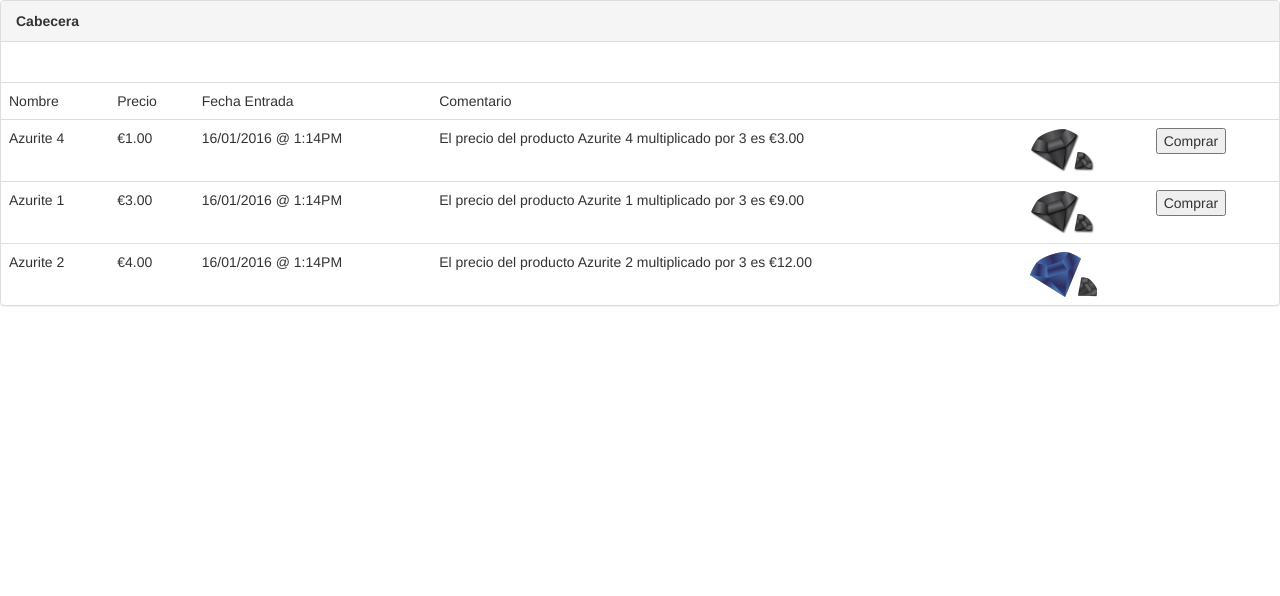
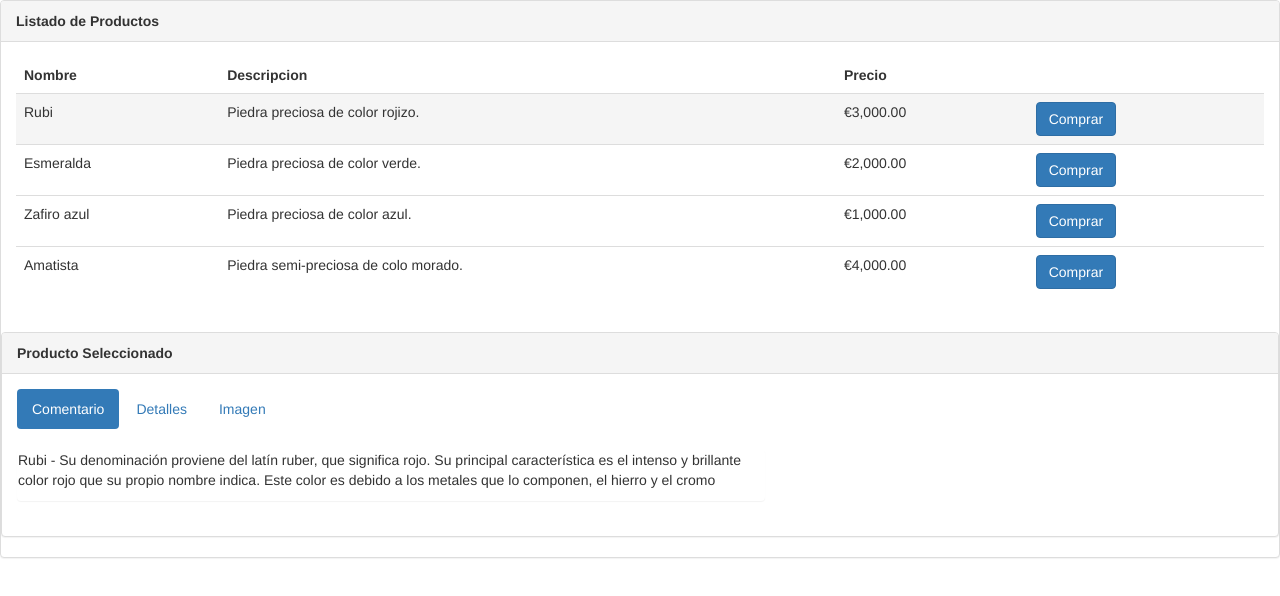
Before and after one commit to fernanzambrano/angularjs-learning, a plain HTML site: page index.html in a window 1280 px wide. Drawn offline with nearby package versions, Linux system fonts and the light colour scheme.

Commit message:
Directives: ng-click, ng-init and ng-class

```diff
--- a/app.js
+++ b/app.js
@@ -1,24 +1,50 @@
 (function(){
 
  	var gems = [
- 				{ name: 'Azurite 1', price: 3.00, visible: true,
- 				  canPurchase: false, dateInput: '1452950043541',
- 				  image: 'images/gems1.png' },
- 				{ name: 'Azurite 2', price: 4.00, visible: true,
+ 				{ name: 'Rubi', price: 3000, visible: true,
  				  canPurchase: true, dateInput: '1452950043541',
- 				  image: 'images/gems2.png' },
- 				{ name: 'Azurite 3', price: 2.00, visible: false,
- 				  canPurchase: true, dateInput: '1452950043541' },
- 				{ name: 'Azurite 4', price: 1.00, visible: true,
- 				  canPurchase: false, dateInput: '1452950043541',
- 				  image: 'images/gems1.png' }
+ 				  image: 'images/rubi.jpg', description: 'Piedra preciosa de color rojizo.',
+ 				  comment: 'Su denominación proviene del latín ruber, que significa rojo. Su principal característica es el intenso y brillante color rojo que su propio nombre indica. Este color es debido a los metales que lo componen, el hierro y el cromo'
+ 				},
+ 				{ name: 'Esmeralda', price: 2000, visible: true,
+ 				  canPurchase: true, dateInput: '1452950043541',
+ 				  image: 'images/esmeralda.jpg', description: 'Piedra preciosa de color verde.',
+ 				  comment: 'La esmeralda ha sido siempre muy valorada, ya que, a pesar de que existían otras piedras verdes, la única cristalina era la esmeralda. En la actualidad, conocemos otras piedras cristalinas de color verde, pero ninguna de ellas es comparable en color y transparencia a la esmeralda. Pertenece a la familia del Berilio y tiene una dureza de 8 en la escala de Mohs'
+ 				},
+ 				{ name: 'Zafiro azul', price: 1000, visible: true,
+ 				  canPurchase: true, dateInput: '1452950043541',
+ 				  image: 'images/zafiro-azul.jpg', description: 'Piedra preciosa de color azul.',
+ 				  comment: 'Como el rubí, pertenece a la familia del Corindón. Su característica distintiva es su intenso color azul; aunque existen zafiros de otras tonalidades, el más valorado y apreciado es el zafiro azul. A cualquier Corindón de color distinto al rojo se le denomina zafiro; de ahí que se adjetive y se le denomine zafiro azul.'
+ 				},
+ 				{ name: 'Amatista', price: 4000, visible: true,
+ 				  canPurchase: true, dateInput: '1452950043541',
+ 				  image: 'images/amatista.jpg', description: 'Piedra semi-preciosa de colo morado.',
+ 				  comment: 'Como ya sabemos, la amatista fue considerada piedra preciosa, pero, tras el descubrimiento de minas en Brasil, su rareza perdió enteros y pasó a formar parte del grupo de piedras semipreciosas'
+ 				}
  			   ];
+
 
  	var app = angular.module('gemStore', []);
  	app.controller('StoreController', storeCtl);
 
  	function storeCtl(){
    		this.products = gems;
+
+   		this.selectTab = function(selTab) {
+   			this.tab = selTab;
+   		};
+
+   		this.isTabSelected = function(tabToEvaluate) {
+   			return this.tab === tabToEvaluate;
+   		};
+
+   		this.selectProduct = function(product) {
+   			this.currentProduct = product;
+   		};
+
+   		this.isProductSelected = function(productToEvaluate) {
+   			return this.currentProduct === productToEvaluate;
+   		};
   	}
 
 })();
--- a/index.html
+++ b/index.html
@@ -1,8 +1,7 @@
 <!DOCTYPE html>
-
-
 <html ng-app="gemStore">
   <head>
+      <meta charset="UTF-8">
       <link rel="stylesheet" href="https://maxcdn.bootstrapcdn.com/bootstrap/3.3.6/css/bootstrap.min.css"
       integrity="sha384-1q8mTJOASx8j1Au+a5WDVnPi2lkFfwwEAa8hDDdjZlpLegxhjVME1fgjWPGmkzs7" crossorigin="anonymous">
   </head>
@@ -12,32 +11,72 @@
 <body ng-controller="StoreController as store">
 
   <div class="panel panel-default">
-    <div class="panel-heading"><b>Cabecera</b></div>
+    <div class="panel-heading"><b>Listado de Productos</b></div>
     <div class="panel-body">
-      <p></p>
-    </div>
-
       <table class="table">
         <thead>
-        <td>Nombre</td>
-        <td>Precio</td>
-        <td>Fecha Entrada</td>
-        <td>Comentario</td>
+          <td><b>Nombre</b></td>
+          <td><b>Descripcion</b></td>
+          <td><b>Precio</b></td>
           <td></td>
         </thead>
 
-      <tr ng-repeat="product in store.products | limitTo:20 | orderBy:'price'" ng-show="product.visible">
+        <tbody ng-init="store.selectProduct(store.products[0])">
+          <tr ng-repeat="product in store.products | limitTo:20"
+              ng-show="product.visible"
+              ng-click="store.selectProduct(product)"
+              ng-class="{active:store.isProductSelected(product)}" >
             <td>{{product.name}}</td>
+            <td>{{product.description}}</td>
             <td>{{product.price | currency: '&euro;' : 2}}</td>
-        <td>{{product.dateInput | date: 'dd/MM/yyyy @ h:mma' }}</td>
-        <td>{{"El precio del producto "+ product.name + " multiplicado por 3 es "}}
-            {{3*product.price | currency: '&euro;' : 2}}</td>
-        <td><img ng-src="{{product.image}}"></td>
-        <td><button ng-hide="product.canPurchase">Comprar</button></td>
+            <td><button type="button" class="btn btn-primary" ng-show="product.canPurchase">Comprar</button></td>
           </tr>
+        </tbody>
       </table>
-
     </div>
 
+    <div class="panel panel-default">
+      <div class="panel-heading"><b>Producto Seleccionado</b></div>
+      <div class="panel-body">
+         <section ng-init="store.selectTab(1)">
+            <ul class="nav nav-pills">
+                <li ng-class="{active:store.isTabSelected(1)}">
+                  <a href ng-click="store.selectTab(1)">Comentario</a></li>
+                <li ng-class="{active:store.isTabSelected(2)}">
+                  <a href ng-click="store.selectTab(2)">Detalles</a></li>
+                <li ng-class="{active:store.isTabSelected(3)}">
+                  <a href ng-click="store.selectTab(3)">Imagen</a></li>
+            </ul>
+
+            <br>
+
+            <div class="panel" ng-show="store.isTabSelected(1)" style="width: 60%">
+              <p>{{store.currentProduct.name}} - {{store.currentProduct.comment}}</p>
+            </div>
+            <div class="panel" ng-show="store.isTabSelected(2)" style="width: 60%">
+              <table class="table table-striped">
+                <tbody>
+                  <tr>
+                    <td>Nombre:</td><td>{{store.currentProduct.name}}</td>
+                  </tr>
+                  <tr>
+                    <td>Descripción:</td><td>{{store.currentProduct.description}}</td>
+                  </tr>
+                  <tr>
+                    <td>Fecha Entrada:</td><td>{{store.currentProduct.dateInput | date:'yyyy/MM/dd hh:mm'}}</td>
+                  </tr>
+                  <tr>
+                    <td>Precio:</td><td>{{store.currentProduct.price | currency:'&euro;' : 2}}</td>
+                  </tr>
+                </tbody>
+
+              </table>
+            </div>
+            <div class="panel" ng-show="store.isTabSelected(3)" style="width: 60%">
+              <p><img ng-src="{{store.currentProduct.image}}"></p>
+            </div>
+          </section>
+      </div>
+  </div>
 </body>
 </html>
```
Also changed, not shown: images/agua-marina.jpg (added), images/amatista.jpg (added), images/esmeralda.jpg (added), images/gems1.png (deleted), images/gems2.png (deleted), images/rubi.jpg (added), images/zafiro-azul.jpg (added). Lines whose indentation alone changed are shown as unchanged.
